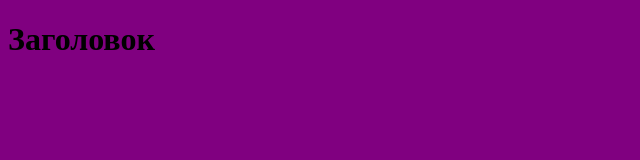
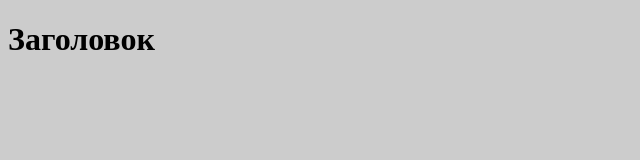
Before and after one commit to Igor-Alekseev/github-for-beginners, a plain HTML site: page index.html in a window 1280 px wide. Shown: the whole page, without its empty margins (0-640 px from the left). Drawn offline with Linux system fonts and the light colour scheme.

Commit message:
Поменяли фон на серый

```diff
--- a/style.css
+++ b/style.css
@@ -1,3 +1,3 @@
 body {
-    background-color: purple;
+    background-color: #ccc;
 }
```
